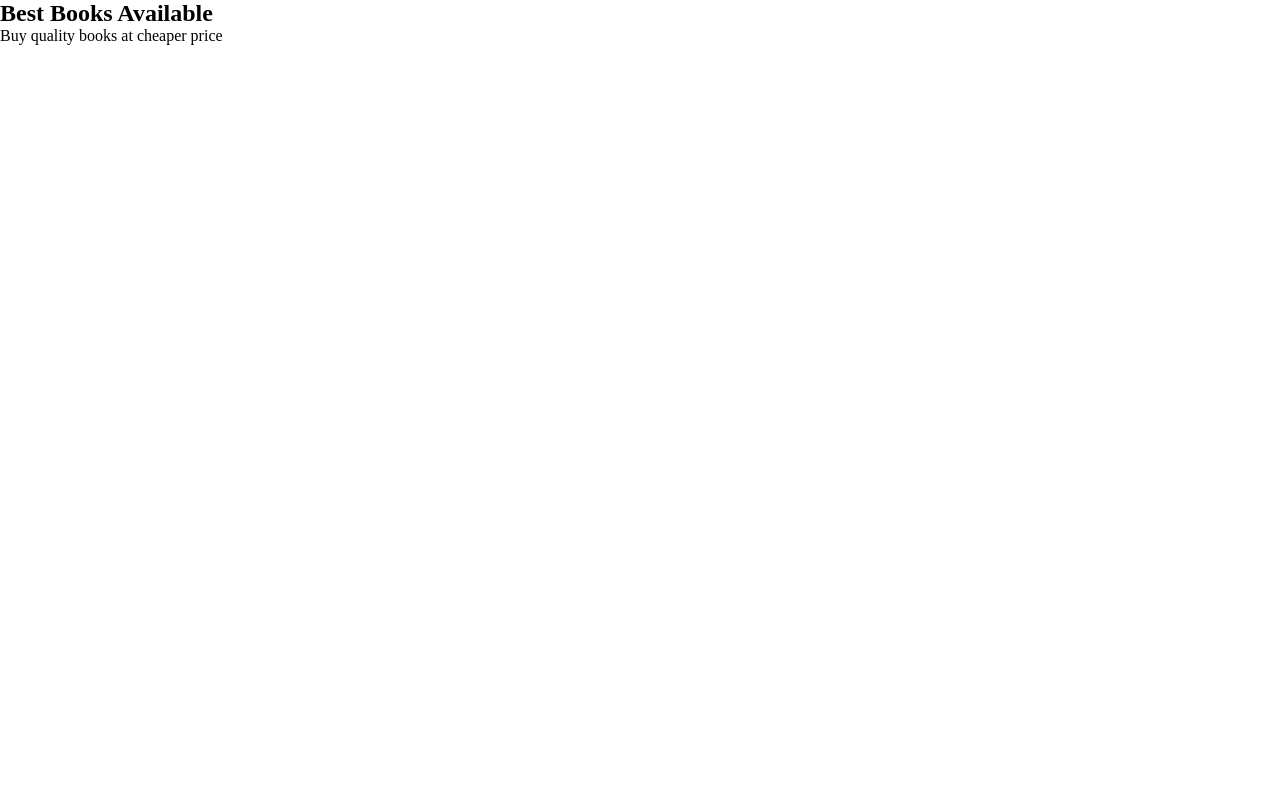
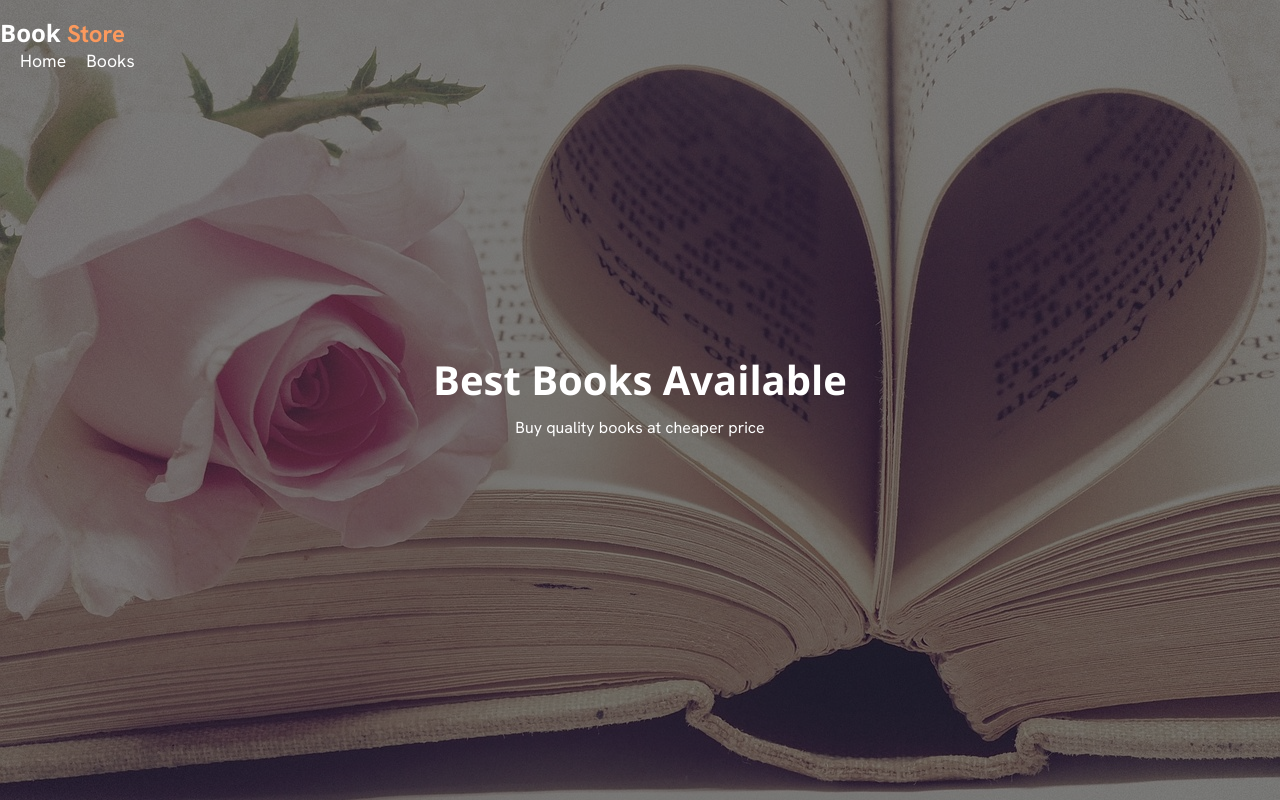
Before and after one commit to Zhanerrrkeee/BkS-project, a React (Create React App) app in the folder book/: page / in a window 1280 px wide. Built offline with nearby package versions, Linux system fonts and the light colour scheme.

Commit message:
styled home page

```diff
--- /dev/null
+++ b/book/src/components/layouts/navbar/Navbar.js
@@ -0,0 +1,19 @@
+import React from "react";
+import './navbar.styles.css';
+
+
+const Navbar=()=>{
+    return(
+        <section className="navbar-container">
+            <div classname="container flex justify-between align-center">
+                <a href="#" className="logo">Book <span className="text-primary"> Store</span></a>
+
+                <nav className="nav-links-container">
+                    <a href="#" className="nav-links">Home</a>
+                    <a href="#" className="nav-links">Books</a>
+                </nav>
+            </div>
+        </section>
+    )
+}
+export default Navbar
--- /dev/null
+++ b/book/src/components/layouts/navbar/navbar.styles.css
@@ -0,0 +1,28 @@
+.navbar-container{
+    position:absolute;
+    top:0;
+    width: 100%;
+    z-index: 1;
+    padding: 1rem 0;
+}
+
+.logo{
+
+    font-size: 1.5rem;
+    color: #fff;
+     text-decoration: none;
+     font-family: Open Sans;
+     font-weight: 700;
+}
+
+.nav-links{
+    color: #fff;
+    text-decoration: none;
+    font-size: 1.1rem;
+    padding-left: 20px;
+    transition: 0.2s ease-in;
+}
+
+.nav-links:hover{
+    color: var(--primary-color);
+}
--- a/book/src/components/layouts/showcase/Showcase.js
+++ b/book/src/components/layouts/showcase/Showcase.js
@@ -0,0 +1,18 @@
+import React from "react";
+import './showcase.styles.css';
+import Navbar from "../navbar/Navbar";
+
+const Showcase=()=>{
+    return(
+        <section className="showcase-container">
+            <Navbar />
+            <div className="overlay"></div>
+            <div className="showcase-content">
+                <h1>Best Books Available </h1>
+                <p>Buy quality books at cheaper price</p>
+            </div>
+        </section>
+    )
+}
+
+export default Showcase;
--- /dev/null
+++ b/book/src/components/layouts/showcase/showcase.styles.css
@@ -0,0 +1,29 @@
+.showcase-container{
+
+    height: 100vh;
+    width: 100%;
+    background-image: url('../../../assets/showcase-bg.jpg');
+    position: relative;
+    display: flex;
+    justify-content: center;
+    align-items: center;
+}
+
+.overlay{
+    height:100%;
+    width:100%;
+    background-color: rgba(0,0,0,0.5);
+    position: absolute;
+    top:0;
+}
+
+.showcase-content{
+    width: fit-content;
+    z-index: 1;  /* in order to overlay not cover the word's color*/
+}
+
+.showcase-content h1, .showcase-content p{
+    color: #fff;
+    text-align: center;
+    padding-bottom: 10px;
+}
--- a/book/src/index.css
+++ b/book/src/index.css
@@ -1,6 +1,39 @@
+@import url('https://fonts.googleapis.com/css2?family=Hanken+Grotesk:wght@300;400;500;600;700&family=Open+Sans:wght@300;400;500;600;700&display=swap');
 *{
    margin: 0;
    padding: 0;
    box-sizing: border-box;
+    font-family: Hanken Grotesk;
+}
 
+:root{
+   --primary-color: #fb995d;
 }
+
+h1,
+h2,
+h3,
+h4,
+h5,
+h6{
+   font-family: Open Sans;
+}
+
+h1{
+   font-size: 2.5rem;
+}
+
+.container{
+   width: 90%;
+   margin:auto;
+}
+
+.flex{ display: flex; }
+
+.justify-center{ justify-content: center; }
+
+.justify-between{ justify-content: space-between; }
+
+.align-center{ align-items: center; }
+
+.text-primary{ color: var(--primary-color); }
--- a/book/src/pages/homepage/HomePage.js
+++ b/book/src/pages/homepage/HomePage.js
@@ -4,11 +4,8 @@ import Showcase from "../../components/layouts/showcase/Showcase";
 
 const HomePage=()=>{
     return(
-        <section className="showcase-container">
-            <div className="showcase-content">
-                <h1>Best Books Available </h1>
-                <p>Buy quality books at cheaper price</p>
-            </div>
+        <section>
+            <Showcase/>
         </section>
     )
 }
```
